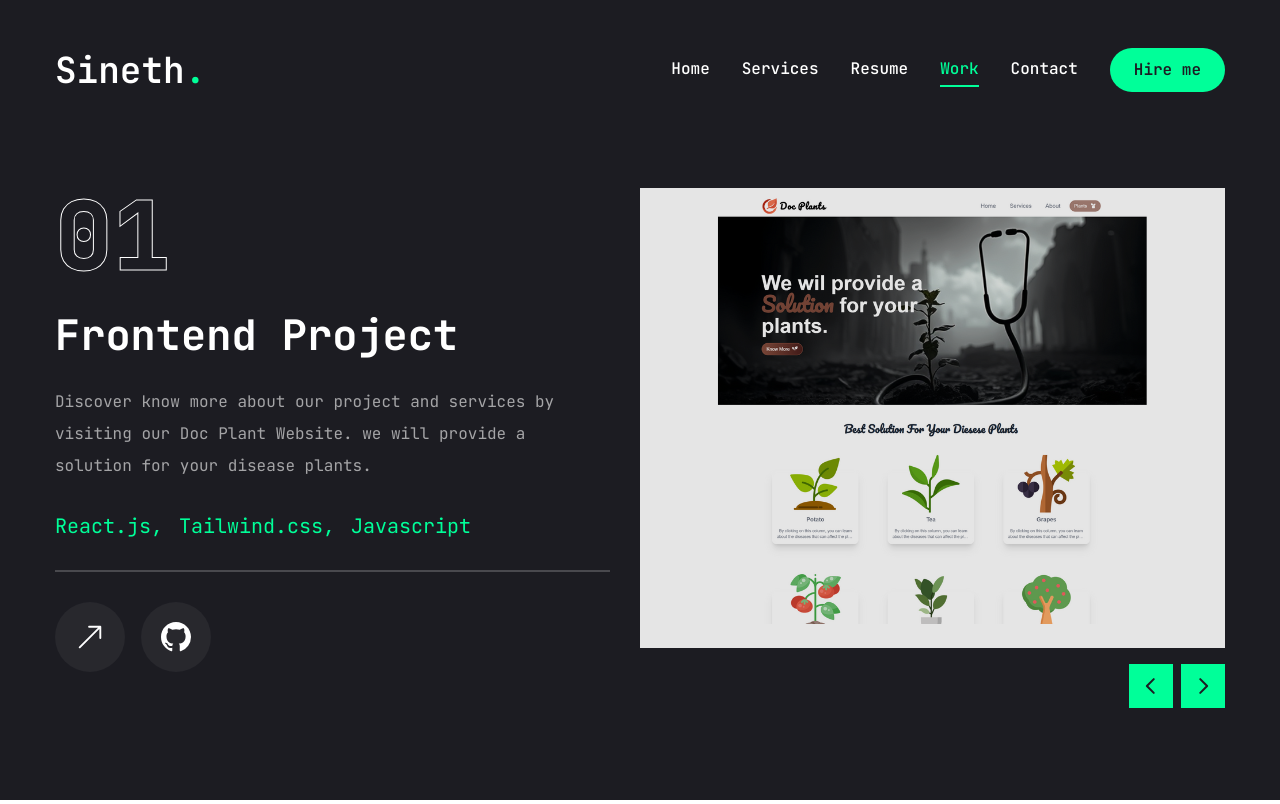
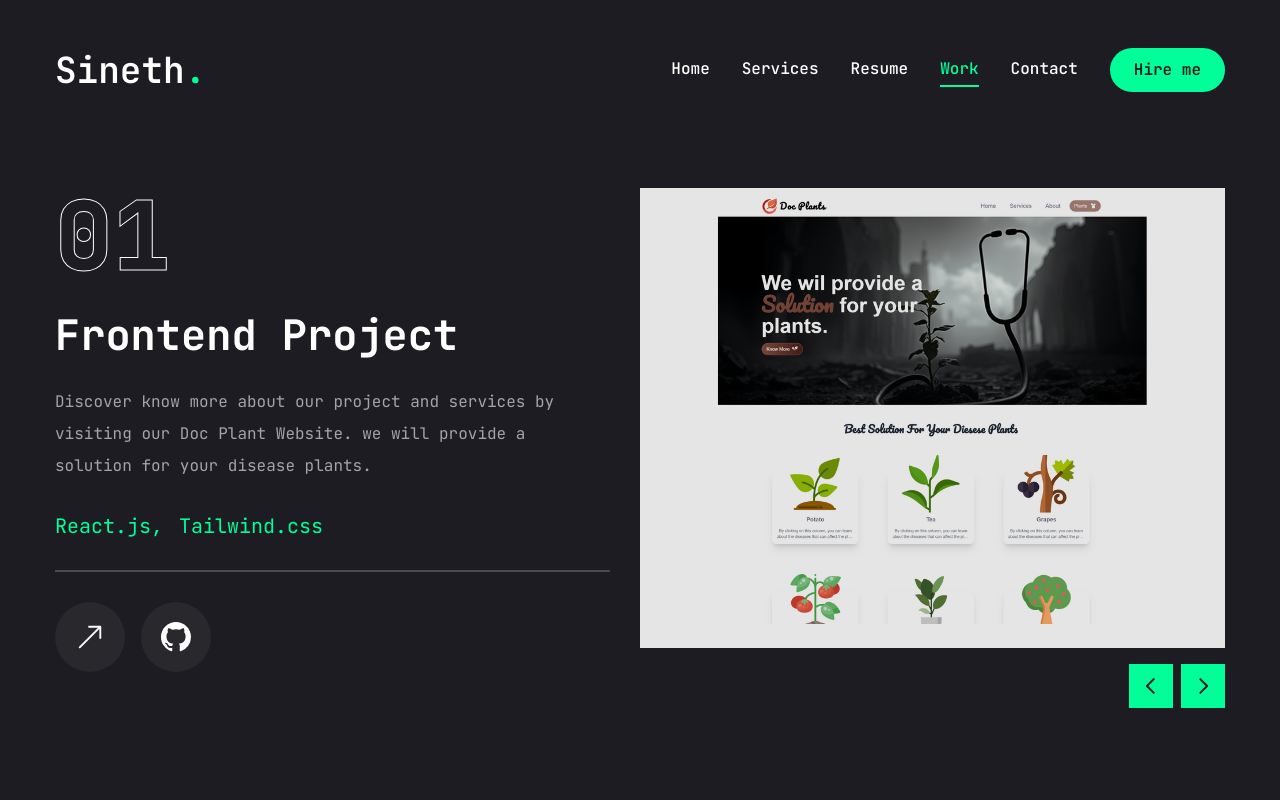
Before and after one commit to sineth1222/Sineth_Mashenka-Protfolio, a Next.js app: page /work in a window 1280 px wide. Built offline with nearby package versions, Linux system fonts and the light colour scheme.

Commit message:
bug fixed email

```diff
--- a/app/contact/page.tsx
+++ b/app/contact/page.tsx
@@ -18,7 +18,7 @@ const info = [
   {
     icon: <FaEnvelope />,
     title: "Email",
-    description: "sinethmashenka1222@gmail.com"
+    description: "sinethmashenka1222 @gmail.com"
   },
   {
     icon: <FaMapMarkerAlt />,
--- a/app/resume/page.tsx
+++ b/app/resume/page.tsx
@@ -26,7 +26,7 @@ const about = {
     },
     {
       fieldName: "Email",
-      fieldValue: "sinethmashenka1222@gmail.com",
+      fieldValue: "sineth mashenka1222@gmail.com",
     },
     {
       fieldName: "Nationality",
--- a/app/work/page.tsx
+++ b/app/work/page.tsx
@@ -17,7 +17,7 @@ const projects = [
     category: "frontend",
     title: "project 1",
     description: "Discover know more about our project and services by visiting our Doc Plant Website. we will provide a solution for your disease plants.",
-    stack: [{ name: "React.js"}, { name: "Tailwind.css"}, { name: "Javascript"}],
+    stack: [{ name: "React.js"}, { name: "Tailwind.css"}],
     image: '/assets/work/thumbb1.png',
     live: "https://doc-plant-website.vercel.app/",
     github: "https://github.com/sineth1222/Doc_Plant_Website",
```
